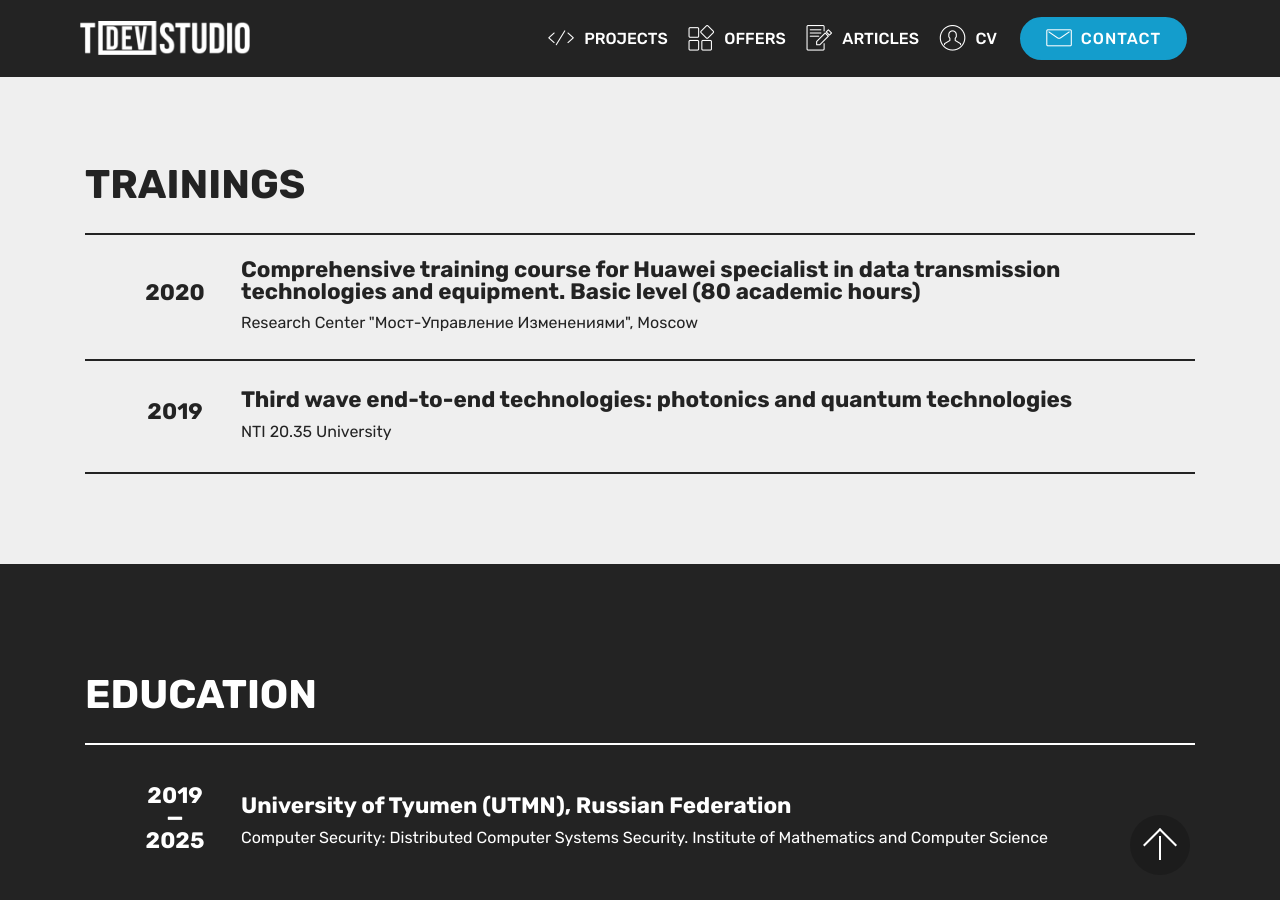
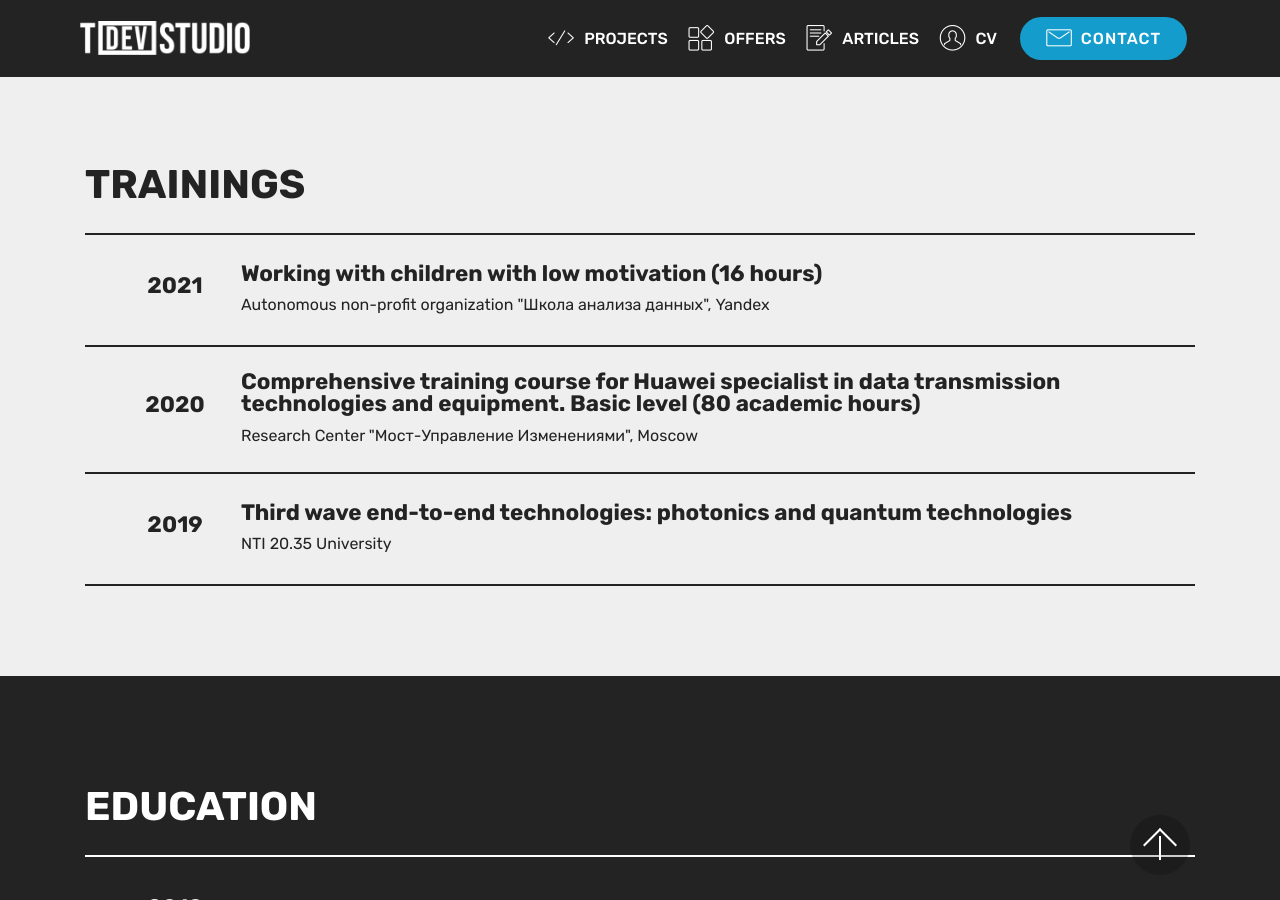
Before and after one commit to t-dev-studio/t-dev-studio.github.io, a Jekyll site: the page built from pages/cv.html, in a window 1280 px wide and 900 px high, scrolled down 2155 px. Built offline with Jekyll 4.4.1, drawn with Linux system fonts in a browser that asks for light colours; some web fonts are replaced.

Commit message:
Update cv.html

```diff
--- a/pages/cv.html
+++ b/pages/cv.html
@@ -119,6 +119,17 @@ title: CV
 		<div>
 			<div class="cards-block">
 				<div class="cards-container">
+					<div class="card px-3 align-left col-12">
+						<div class="panel-item p-4 d-flex align-items-center">
+							<div class="card-img pr-3 d-flex align-items-center align-left">
+								<h3 class="count py-3 mbr-fonts-style display-5"><strong>2021</strong></h3>
+							</div>
+							<div class="card-text">
+								<h4 class="mbr-content-title mbr-bold mbr-fonts-style display-5">Working with children with low motivation (16 hours)</h4>
+								<p class="mbr-content-text mbr-fonts-style display-7">Autonomous non-profit organization "Школа анализа данных", Yandex</p>
+							</div>
+						</div>
+					</div>
 					<div class="card px-3 align-left col-12">
 						<div class="panel-item p-4 d-flex align-items-center">
 							<div class="card-img pr-3 d-flex align-items-center align-left">
```
